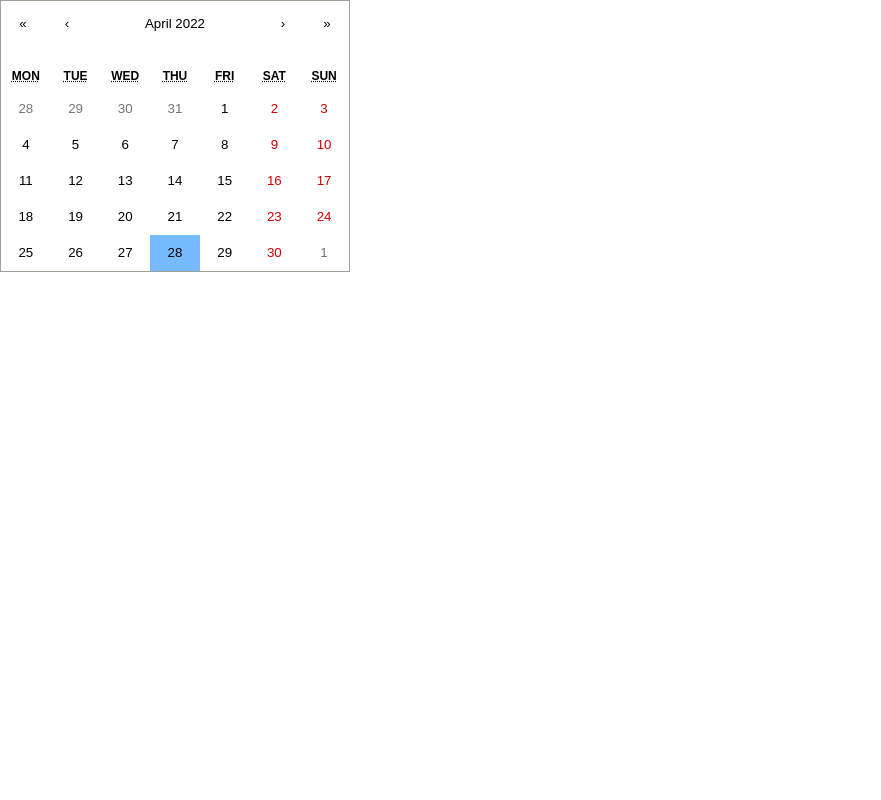
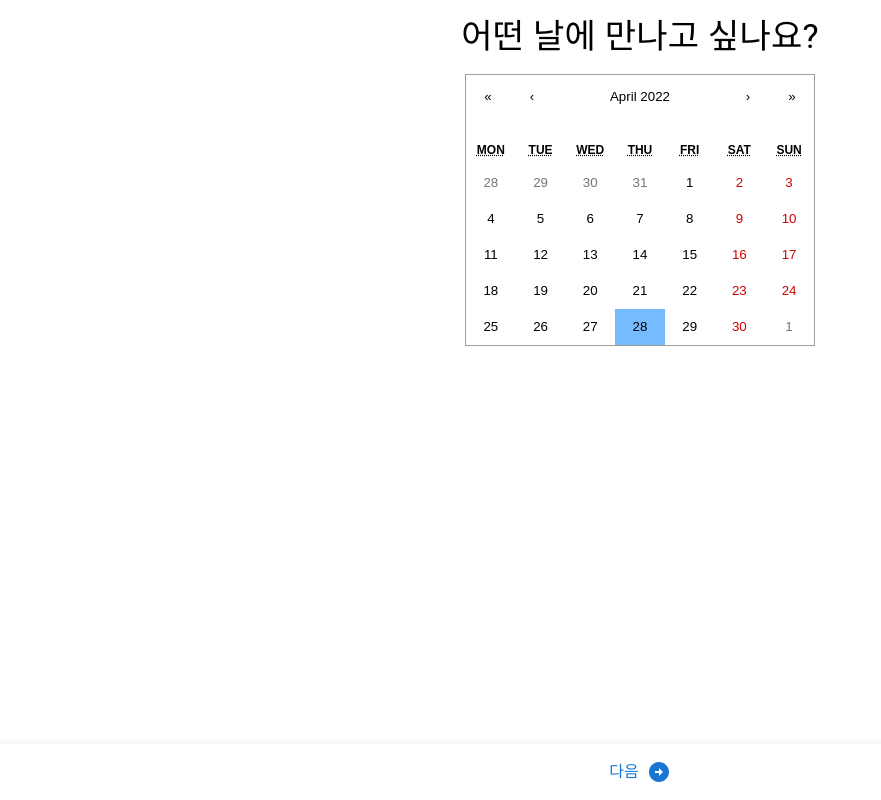
Before and after one commit to junsushin-dev/meeter-frontend, a React (Create React App) app: page / in a window 1280 px wide. Shown: the whole page, without its empty margins (0-881 px from the left). Built offline with nearby package versions, Linux system fonts and the light colour scheme.

Commit message:
feat: Add title and bottom nav button to SelectDate page

```diff
--- a/src/pages/SelectDate.tsx
+++ b/src/pages/SelectDate.tsx
@@ -1,3 +1,12 @@
+import {
+  BottomNavigation,
+  Box,
+  Button,
+  Paper,
+  Stack,
+  Typography,
+} from "@mui/material";
+import ArrowCircleRightIcon from "@mui/icons-material/ArrowCircleRight";
 import { useState } from "react";
 import Calendar, { CalendarTileProperties } from "react-calendar";
 import "react-calendar/dist/Calendar.css";
@@ -25,12 +34,28 @@ export default function SelectDate() {
   };
 
   return (
-    <div>
-      <Calendar
-        onChange={onChange}
-        value={null}
-        tileClassName={setTileClassName}
-      />
-    </div>
+    <Box>
+      <Stack padding={2} spacing={2} alignItems="center">
+        <Typography component="h1" variant="h4">
+          어떤 날에 만나고 싶나요?
+        </Typography>
+        <Calendar
+          onChange={onChange}
+          value={null}
+          tileClassName={setTileClassName}
+        />
+      </Stack>
+      <Paper
+        sx={{ position: "fixed", bottom: 0, left: 0, right: 0 }}
+        elevation={3}
+      >
+        <BottomNavigation>
+          <Button>
+            <Typography marginRight={1}>다음</Typography>
+            <ArrowCircleRightIcon />
+          </Button>
+        </BottomNavigation>
+      </Paper>
+    </Box>
   );
 }
```
